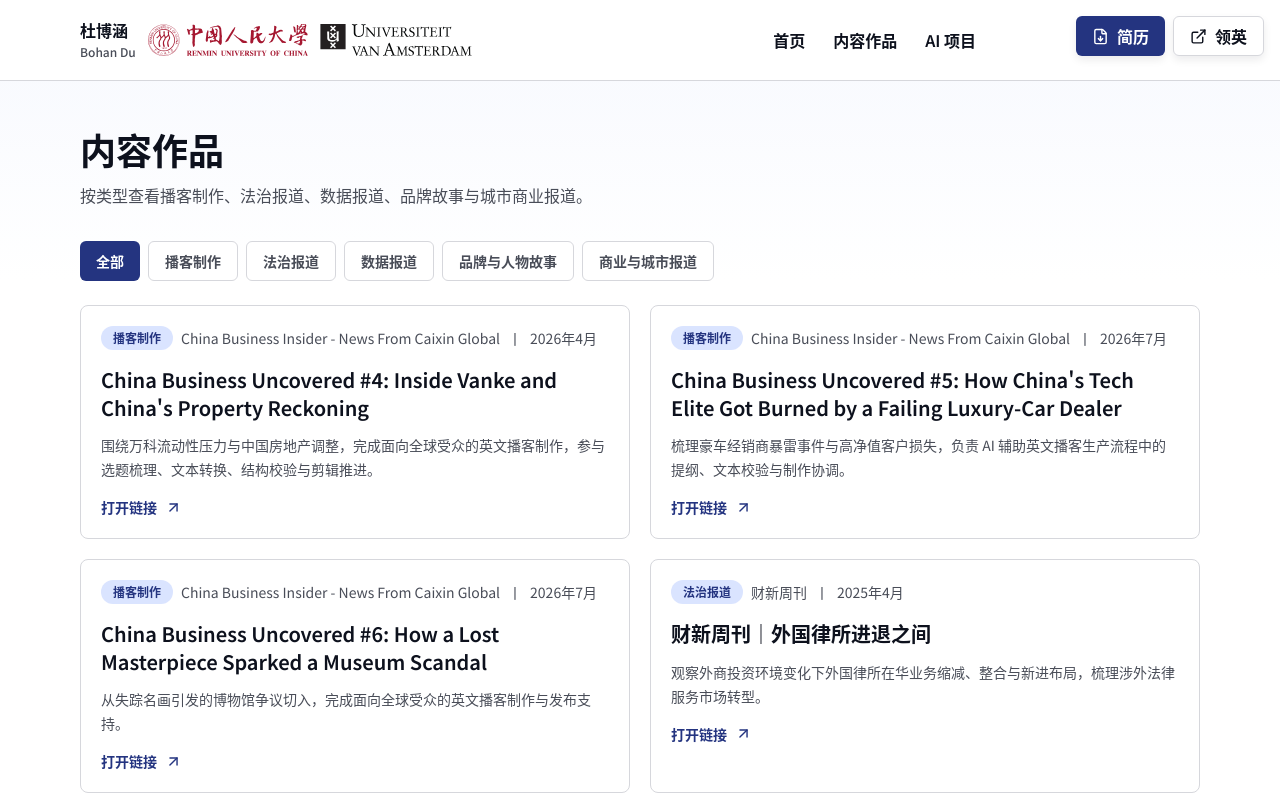
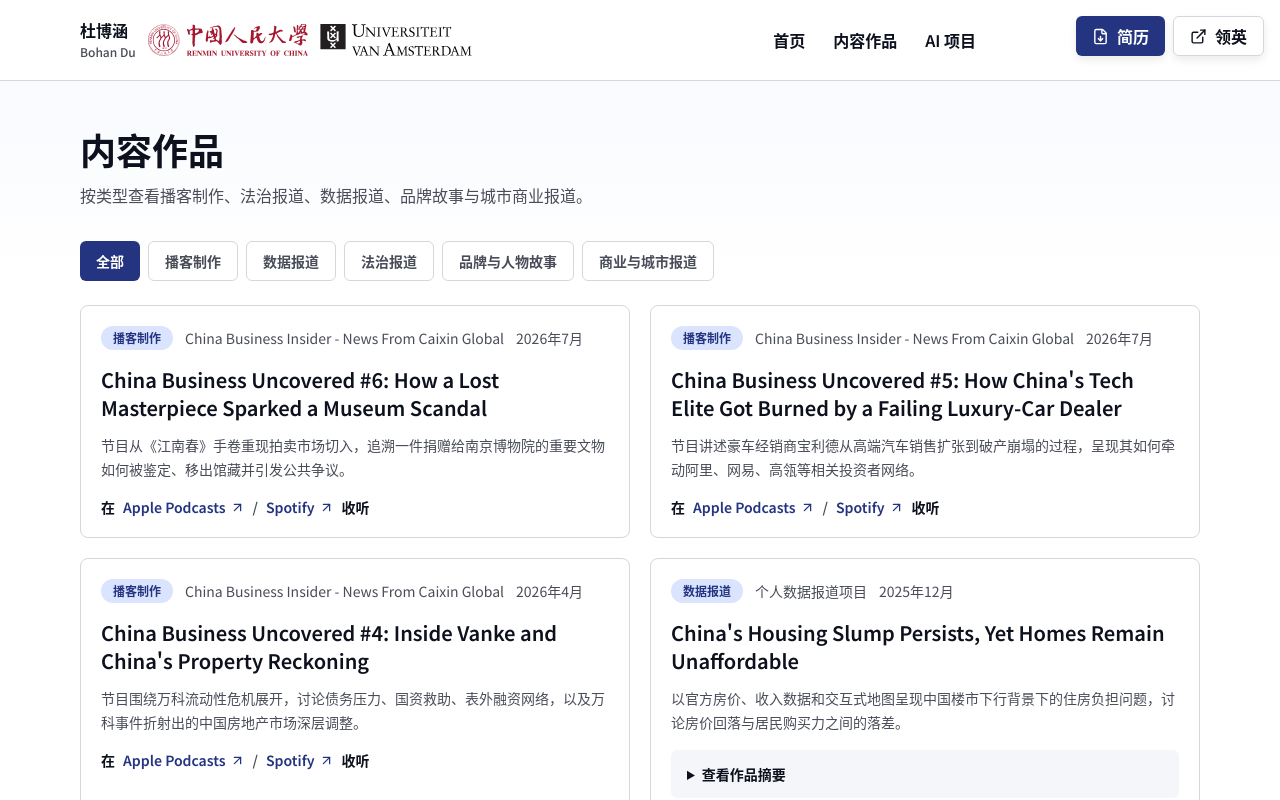
Before and after one commit to bohandu/bohandu.github.io, a Next.js app: page /writing in a window 1280 px wide. Shown: the top 800 px of the page. Built offline with nearby package versions, Linux system fonts and the light colour scheme.

Commit message:
Refine portfolio content presentation

```diff
--- a/app/projects/page.tsx
+++ b/app/projects/page.tsx
@@ -13,8 +13,8 @@
   return (
     <main className="content-width pb-20 pt-12 md:pt-18">
       <SectionHeading
-        description="当前重点先放 AI 播客和个人论文，后续可以继续加入数据新闻、研究工具或产品原型。"
-        title="AI 与研究项目"
+        description="以 AI 内容工作流为核心，展示播客生产、研究整理、文本分析和可视化方向的持续实验。"
+        title="AI 项目"
       />
       <div className="mt-9 grid gap-5 md:grid-cols-2">
         {projects.map((project, index) => (
--- a/components/SectionHeading.tsx
+++ b/components/SectionHeading.tsx
@@ -10,14 +10,14 @@
 
 export function SectionHeading({ title, description, actionHref, actionLabel }: SectionHeadingProps) {
   return (
-    <div className="flex flex-col gap-4 sm:flex-row sm:items-end sm:justify-between">
+    <div className="flex flex-col gap-4 sm:flex-row sm:items-end sm:justify-between sm:gap-6">
       <div className="copy-width">
         <h2 className="text-balance text-3xl font-semibold leading-tight md:text-4xl">{title}</h2>
         {description ? <p className="mt-3 text-base leading-7 text-muted">{description}</p> : null}
       </div>
       {actionHref && actionLabel ? (
         <Link
-          className="inline-flex w-fit items-center gap-2 text-sm font-semibold text-primary transition hover:text-ink"
+          className="inline-flex w-fit shrink-0 items-center gap-2 whitespace-nowrap text-sm font-semibold text-primary transition hover:text-ink"
           href={actionHref}
         >
           {actionLabel}
--- a/components/WorkCard.tsx
+++ b/components/WorkCard.tsx
@@ -2,25 +2,54 @@
 import type { WorkSummary } from "@/lib/content";
 
 export function WorkCard({ item }: { item: WorkSummary }) {
+  const hasListenLinks = item.links && item.links.length > 0;
+
   return (
     <article className="stable-card p-5 transition hover:border-primary">
-      <div className="flex flex-wrap items-center gap-2 text-sm text-muted">
+      <div className="flex flex-wrap items-center gap-x-3 gap-y-2 text-sm text-muted">
         <span className="rounded-full bg-primary-soft px-3 py-1 text-xs font-semibold text-primary">{item.category}</span>
         <span>{item.source}</span>
-        <span aria-hidden>丨</span>
         <time dateTime={item.date}>{item.dateLabel}</time>
       </div>
       <h3 className="mt-4 text-xl font-semibold leading-snug">{item.title}</h3>
       <p className="mt-3 text-sm leading-6 text-muted">{item.description}</p>
+      {item.notes?.length ? (
+        <details className="mt-4 rounded-md bg-surface px-4 py-3 text-sm leading-6 text-muted">
+          <summary className="cursor-pointer font-semibold text-ink">查看作品摘要</summary>
+          <div className="mt-3 space-y-2">
+            {item.notes.map((note) => (
+              <p className="text-pretty" key={note}>
+                {note}
+              </p>
+            ))}
+          </div>
+        </details>
+      ) : null}
+      {hasListenLinks ? (
+        <div className="mt-4 flex flex-wrap items-center gap-2 text-sm font-semibold">
+          <span className="text-ink">在</span>
+          {item.links?.map((link, index) => (
+            <span className="inline-flex items-center gap-2" key={link.url}>
+              {index > 0 ? <span className="text-muted">/</span> : null}
+              <a className="inline-flex items-center gap-1 text-primary transition hover:text-ink" href={link.url} rel="noreferrer" target="_blank">
+                {link.label}
+                <ArrowUpRight aria-hidden size={15} />
+              </a>
+            </span>
+          ))}
+          <span className="text-ink">收听</span>
+        </div>
+      ) : (
         <a
           className="mt-4 inline-flex items-center gap-2 text-sm font-semibold text-primary transition hover:text-ink"
           href={item.link}
           rel="noreferrer"
           target="_blank"
         >
-        打开链接
+          {item.linkLabel}
           <ArrowUpRight aria-hidden size={17} />
         </a>
+      )}
     </article>
   );
 }
--- a/data/profile.json
+++ b/data/profile.json
@@ -3,9 +3,9 @@
   "romanizedName": "Bohan Du",
   "headline": "内容工作者丨传播专家",
   "bio": [
-    "新闻传播背景出身，关注写作、播客、媒体研究与 AI 工具如何进入真实内容生产。",
-    "这个网站先作为中文求职作品集 demo，后续可以持续替换为真实作品、项目链接和简历文件。",
-    "页面刻意保留较宽的职业表达空间，方便投递内容、传播、研究、产品相关岗位。"
+    "新闻传播与全球媒体背景，长期参与中文报道、品牌叙事、英文播客与数据故事生产。",
+    "关注 AI 如何进入真实内容流程：从选题研究、资料整理到中英文转化、脚本生成和发布复盘。",
+    "作品覆盖法治、商业、城市、科技与平台传播议题，可支持内容、传播、研究及产品相关岗位。"
   ],
   "headshot": "/portrait-placeholder.svg",
   "resumeUrl": "/resume.pdf",
@@ -38,20 +38,20 @@
   ],
   "highlights": [
     {
-      "title": "新闻传播训练",
-      "description": "具备写作、资料整理、选题判断和传播研究基础。"
+      "title": "全球品牌传播",
+      "description": "理解跨文化语境下的内容定位、叙事包装与平台传播。"
     },
     {
-      "title": "播客制作",
-      "description": "关注声音内容的策划、访谈、剪辑和分发。"
+      "title": "中英文内容生产",
+      "description": "具备中文报道写作、英文播客转化与双语内容校验经验。"
     },
     {
-      "title": "AI 内容实验",
-      "description": "探索 AI 在播客、写作和研究流程中的辅助作用。"
+      "title": "数据分析与可视化",
+      "description": "能将公开数据、报道材料和交互呈现结合为可读的数据故事。"
     },
     {
-      "title": "可持续更新",
-      "description": "作品、项目和链接都可以通过 JSON 文件手动维护。"
+      "title": "AI 内容工作流",
+      "description": "将 AI 用于选题研究、资料整理、提纲生成、文本转换和制作复盘。"
     }
   ]
 }
--- a/data/writing.json
+++ b/data/writing.json
@@ -4,27 +4,60 @@
     "publication": "China Business Insider - News From Caixin Global",
     "date": "2026-04-24",
     "category": "播客制作",
-    "description": "围绕万科流动性压力与中国房地产调整，完成面向全球受众的英文播客制作，参与选题梳理、文本转换、结构校验与剪辑推进。",
+    "description": "节目围绕万科流动性危机展开，讨论债务压力、国资救助、表外融资网络，以及万科事件折射出的中国房地产市场深层调整。",
     "link": "https://podcasts.apple.com/us/podcast/china-business-uncovered-4-inside-vanke-and-chinas/id1442752363?i=1000763407043",
-    "featured": false
+    "linkLabel": "收听节目",
+    "links": [
+      {
+        "label": "Apple Podcasts",
+        "url": "https://podcasts.apple.com/us/podcast/china-business-uncovered-4-inside-vanke-and-chinas/id1442752363?i=1000763407043"
+      },
+      {
+        "label": "Spotify",
+        "url": "https://open.spotify.com/episode/2EOPTRhcWpejrAwAmhwRlE"
+      }
+    ],
+    "notes": []
   },
   {
     "title": "China Business Uncovered #5: How China's Tech Elite Got Burned by a Failing Luxury-Car Dealer",
     "publication": "China Business Insider - News From Caixin Global",
     "date": "2026-07-03",
     "category": "播客制作",
-    "description": "梳理豪车经销商暴雷事件与高净值客户损失，负责 AI 辅助英文播客生产流程中的提纲、文本校验与制作协调。",
+    "description": "节目讲述豪车经销商宝利德从高端汽车销售扩张到破产崩塌的过程，呈现其如何牵动阿里、网易、高瓴等相关投资者网络。",
     "link": "https://podcasts.apple.com/us/podcast/china-business-uncovered-5-how-chinas-tech-elite-got/id1442752363?i=1000775319614",
-    "featured": false
+    "linkLabel": "收听节目",
+    "links": [
+      {
+        "label": "Apple Podcasts",
+        "url": "https://podcasts.apple.com/us/podcast/china-business-uncovered-5-how-chinas-tech-elite-got/id1442752363?i=1000775319614"
+      },
+      {
+        "label": "Spotify",
+        "url": "https://open.spotify.com/episode/3AFCn8mjSchv9PQnvHqVWA"
+      }
+    ],
+    "notes": []
   },
   {
     "title": "China Business Uncovered #6: How a Lost Masterpiece Sparked a Museum Scandal",
     "publication": "China Business Insider - News From Caixin Global",
     "date": "2026-07-17",
     "category": "播客制作",
-    "description": "从失踪名画引发的博物馆争议切入，完成面向全球受众的英文播客制作与发布支持。",
+    "description": "节目从《江南春》手卷重现拍卖市场切入，追溯一件捐赠给南京博物院的重要文物如何被鉴定、移出馆藏并引发公共争议。",
     "link": "https://podcasts.apple.com/us/podcast/china-business-uncovered-6-how-a-lost-masterpiece/id1442752363?i=1000777185224",
-    "featured": true
+    "linkLabel": "收听节目",
+    "links": [
+      {
+        "label": "Apple Podcasts",
+        "url": "https://podcasts.apple.com/us/podcast/china-business-uncovered-6-how-a-lost-masterpiece/id1442752363?i=1000777185224"
+      },
+      {
+        "label": "Spotify",
+        "url": "https://open.spotify.com/episode/3pyc2QCUKiY2UyDpZ6vBnJ"
+      }
+    ],
+    "notes": []
   },
   {
     "title": "财新周刊｜外国律所进退之间",
@@ -33,7 +66,12 @@
     "category": "法治报道",
     "description": "观察外商投资环境变化下外国律所在华业务缩减、整合与新进布局，梳理涉外法律服务市场转型。",
     "link": "https://weekly.caixin.com/2025-04-26/102313439.html",
-    "featured": true
+    "linkLabel": "查看原文",
+    "links": [],
+    "notes": [
+      "报道从外资数据和外国律所代表处变化切入，梳理美国、英国、新加坡及东南亚律所在中国内地与香港市场的收缩、整合和新设代表处情况。",
+      "文章进一步讨论中国企业出海、本土律所竞争、法律服务价格压力和涉外法治需求变化，呈现外国律所进退背后的市场逻辑。"
+    ]
   },
   {
     "title": "财新周刊｜扶贫局窝案",
@@ -42,7 +80,12 @@
     "category": "法治报道",
     "description": "追踪青海扶贫系统反腐窝案，围绕扶贫资金监管、机构改革与干部责任链条梳理案件脉络。",
     "link": "https://weekly.caixin.com/2025-05-24/102322868.html",
-    "featured": false
+    "linkLabel": "查看原文",
+    "links": [],
+    "notes": [
+      "报道以青海扶贫系统多名干部被查为主线，回溯脱贫攻坚时期扶贫项目和资金监管中的风险点。",
+      "文章结合裁判文书、巡视反馈和机构改革背景，呈现扶贫局到乡村振兴局转换过程中暴露出的权力链条与责任问题。"
+    ]
   },
   {
     "title": "法眼｜大同订婚强奸案维持原判 性同意的边界何在",
@@ -51,7 +94,12 @@
     "category": "法治报道",
     "description": "围绕大同订婚强奸案二审维持原判，解释性同意边界、婚约关系与强奸罪入罪标准。",
     "link": "https://china.caixin.com/2025-04-17/102310439.html",
-    "featured": false
+    "linkLabel": "查看原文",
+    "links": [],
+    "notes": [
+      "报道聚焦订婚、彩礼和亲密关系是否影响强奸罪认定这一争议，梳理二审维持原判的法律逻辑。",
+      "文章采访和整理法律界观点，强调性同意应以当事人真实意愿为核心，婚约关系不能替代明确同意。"
+    ]
   },
   {
     "title": "刑事分案并案争议不断 如何保障司法公正",
@@ -60,7 +108,12 @@
     "category": "法治报道",
     "description": "聚焦刑事案件分案、并案争议，梳理学界与实务界对庭审实质化和司法公正的制度建议。",
     "link": "https://china.caixin.com/2025-05-13/102319183.html",
-    "featured": false
+    "linkLabel": "查看原文",
+    "links": [],
+    "notes": [
+      "报道从刑事分案审理的司法实践出发，呈现涉黑涉恶、诈骗、职务犯罪等复杂案件中分案带来的事实切割和辩护难题。",
+      "文章整理学者和实务人士建议，包括完善刑事诉讼法规定、保障当事人异议权，以及推动庭审实质化。"
+    ]
   },
   {
     "title": "赢了官司开不了店 一茅台酒经销商遭遇“鬼打墙”",
@@ -69,7 +122,12 @@
     "category": "法治报道",
     "description": "通过茅台酒经销商民告官案例，呈现行政处罚、政府信息公开和经销权争议背后的程序问题。",
     "link": "https://china.caixin.com/2025-06-18/102331516.html",
-    "featured": false
+    "linkLabel": "查看原文",
+    "links": [],
+    "notes": [
+      "报道围绕经销商郭亮与地方市场监管部门、茅台销售体系之间的多轮诉讼，呈现行政处罚被撤销后经营权仍难恢复的困境。",
+      "文章关注政府信息公开、备案审查、行政函件效力和诉讼期限等问题，展示个案背后的程序正义议题。"
+    ]
   },
   {
     "title": "南京安置房骗局 副科长缘何 7 年骗走 4 亿元",
@@ -78,7 +136,12 @@
     "category": "法治报道",
     "description": "调查南京安置房骗局如何持续近七年，梳理虚假协议、中介网络、涉案资金与追赃挽损困境。",
     "link": "https://china.caixin.com/2025-07-18/102342648.html",
-    "featured": true
+    "linkLabel": "查看原文",
+    "links": [],
+    "notes": [
+      "报道还原南京某街道副科长虚构低价拆迁安置房源、伪造协议和公章，并通过熟人和中介网络持续售卖的过程。",
+      "文章梳理案件判决、资金流向、追赃挽损和安置房交易灰色地带，解释漏洞明显的骗局为何能维持多年。"
+    ]
   },
   {
     "title": "China's Housing Slump Persists, Yet Homes Remain Unaffordable",
@@ -87,7 +150,12 @@
     "category": "数据报道",
     "description": "以官方房价、收入数据和交互式地图呈现中国楼市下行背景下的住房负担问题，讨论房价回落与居民购买力之间的落差。",
     "link": "https://bohandu.github.io/china-housing-affordability/",
-    "featured": true
+    "linkLabel": "查看网页版",
+    "links": [],
+    "notes": [
+      "作品结合国家统计局等公开数据，比较中国重点城市新建住宅价格、居民收入和购房负担变化。",
+      "交互式地图用于呈现不同城市的住房可负担性差异，强调房价下行并不必然意味着普通居民更容易买房。"
+    ]
   },
   {
     "title": "当中视频与电商相遇，他们发现新的生活“致富经”",
@@ -96,7 +164,12 @@
     "category": "品牌与人物故事",
     "description": "以西瓜视频《生活致富记》为线索，讲述中视频、电商与乡村生活内容结合后的创作者故事。",
     "link": "https://mp.weixin.qq.com/s/J3KTlP5ZbbBxhliWHTpOqg",
-    "featured": false
+    "linkLabel": "查看原文",
+    "links": [],
+    "notes": [
+      "文章围绕《生活致富记》系列内容，讲述普通创作者如何借助中视频和电商连接农产品、民宿、家居等真实生活场景。",
+      "写作重点放在平台内容、个体叙事和商业转化之间的关系，适合展示品牌传播与人物故事能力。"
+    ]
   },
   {
     "title": "复旦教授张军平入驻抖音“新知十讲”，带网友探索“AI 进化论”",
@@ -105,7 +178,12 @@
     "category": "品牌与人物故事",
     "description": "围绕抖音“新知十讲”中的人工智能科普内容，介绍复旦教授张军平对 AI 发展与社会议题的讲解。",
     "link": "https://www.rmzxw.com.cn/c/2022-06-24/3146329.shtml",
-    "featured": false
+    "linkLabel": "查看原文",
+    "links": [],
+    "notes": [
+      "文章介绍复旦大学教授张军平参与“新知十讲”知识分享计划，围绕人工智能、机器人、自动驾驶和 AI 伦理等议题展开科普。",
+      "内容以专家背景、节目议题和公众学习需求为线索，突出平台知识内容的传播价值。"
+    ]
   },
   {
     "title": "艺术的本质是斗争？复旦大学教授王德峰在抖音分享艺术哲学",
@@ -114,7 +192,12 @@
     "category": "品牌与人物故事",
     "description": "记录复旦教授王德峰在短视频公开课中对艺术哲学、青年表达与知识传播的分享。",
     "link": "https://cn.chinadaily.com.cn/a/202205/06/WS62749308a3101c3ee7ad3f70.html",
-    "featured": false
+    "linkLabel": "查看原文",
+    "links": [],
+    "notes": [
+      "文章围绕《王德峰的哲学研修班》节目，呈现王德峰教授对艺术、真理、艺术家与青年表达的阐释。",
+      "文本服务于平台知识内容传播，兼顾人物介绍、节目亮点和观众讨论反馈。"
+    ]
   },
   {
     "title": "您的“人口余额”已不足：四大一线城市人口上限仅剩 411.6 万，天津、苏州等仍有较大增长空间",
@@ -123,7 +206,12 @@
     "category": "商业与城市报道",
     "description": "基于城市规划与人口普查数据，比较一线、新一线和省会城市未来常住人口增长空间。",
     "link": "https://www.21jingji.com/article/20211021/herald/efc74e232f638fe4f50581dacec42f97.html",
-    "featured": false
+    "linkLabel": "查看原文",
+    "links": [],
+    "notes": [
+      "报道用“人口余额”概念衡量城市规划人口目标与现实常住人口之间的差额，比较多座城市未来增长空间。",
+      "文章结合一线城市、新一线城市和省会城市规划，讨论人口向大城市集聚与卫星城承接增长之间的关系。"
+    ]
   },
   {
     "title": "海淀家长“鸡娃”遭遇急刹车，“一对一”培训千元小时",
@@ -132,6 +220,11 @@
     "category": "商业与城市报道",
     "description": "从海淀家长在“双减”后的选择切入，呈现校外培训收缩后教育焦虑与升学评价压力。",
     "link": "https://m.21jingji.com/article/20210924/8253635635859f8e3735fc8e181374a6_zaker.html",
-    "featured": false
+    "linkLabel": "查看原文",
+    "links": [],
+    "notes": [
+      "报道观察“双减”政策落地后，北京海淀家长面对线下培训收缩、一对一价格上涨和升学压力时的选择。",
+      "文章通过家长、专家和市场变化呈现教育评价体系未变时，家庭教育焦虑如何转向更隐蔽、更高价的培训形式。"
+    ]
   }
 ]
--- a/lib/content.ts
+++ b/lib/content.ts
@@ -16,6 +16,9 @@
   dateLabel: string;
   description: string;
   link: string;
+  linkLabel: string;
+  links?: { label: string; url: string }[];
+  notes?: string[];
 };
 
 function formatChineseDate(date: string) {
@@ -31,35 +34,45 @@
   }).format(parsed);
 }
 
+function sortByDateDesc<T extends { date: string }>(items: T[]) {
+  return [...items].sort((left, right) => {
+    const leftTime = new Date(`${left.date}T00:00:00`).valueOf();
+    const rightTime = new Date(`${right.date}T00:00:00`).valueOf();
+
+    return rightTime - leftTime;
+  });
+}
+
 export function getProfile() {
   return profileData;
 }
 
 export function getWriting(): WorkSummary[] {
-  return writingData.map((item) => ({
+  return sortByDateDesc(writingData).map((item) => ({
     title: item.title,
     category: item.category,
     source: item.publication,
     date: item.date,
     dateLabel: formatChineseDate(item.date),
     description: item.description,
-    link: item.link
+    link: item.link,
+    linkLabel: item.linkLabel ?? "查看原文",
+    links: item.links,
+    notes: item.notes
   }));
 }
 
-export function getFeaturedWriting() {
-  return getWriting().filter((item) =>
-    writingData.find((rawItem) => rawItem.title === item.title && rawItem.featured)
-  );
+export function getLatestWriting() {
+  return getWriting().slice(0, 4);
 }
 
 export function getProjects() {
-  return projectsData;
+  return sortByDateDesc(projectsData);
 }
 
-export function getFeaturedProjects(): WorkSummary[] {
-  return projectsData
-    .filter((project) => project.featured)
+export function getLatestProjects(): WorkSummary[] {
+  return getProjects()
+    .slice(0, 4)
     .map((project) => ({
       title: project.title,
       category: project.status,
@@ -67,6 +80,7 @@
       date: project.date,
       dateLabel: formatChineseDate(project.date),
       description: project.description,
-      link: project.link
+      link: project.link,
+      linkLabel: "查看项目"
     }));
 }
```
Also changed, not shown: app/page.tsx (+10 -10 lines), data/projects.json (+9 -12 lines), 1 other file (tests, documents, lock files or other folders). Lines whose indentation alone changed are shown as unchanged.
